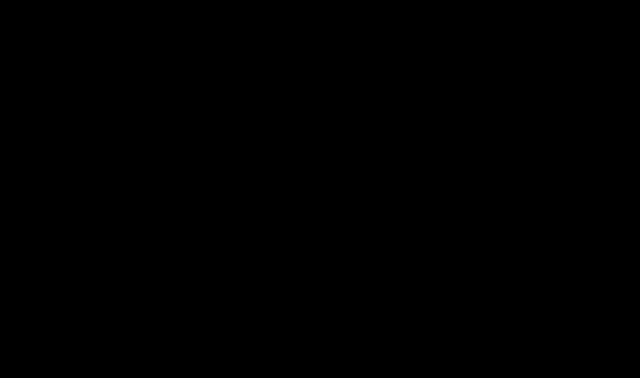
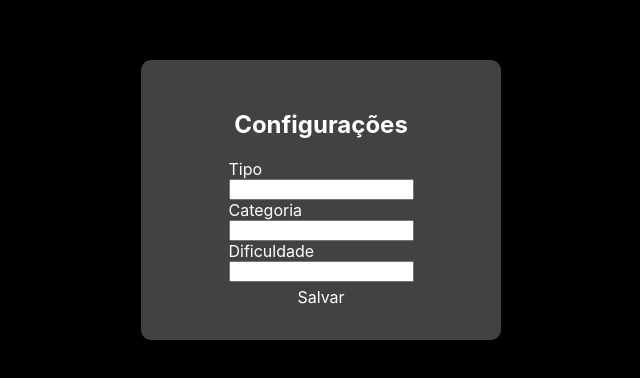
Before and after one commit to victorjunior95/sd-08-project-trivia-react-redux, a React (Create React App) app: page /settings in a window 1280 px wide. Shown: the part 140-518 px from the top of the page, without its empty margins (319-959 px from the left). Built offline with nearby package versions, Linux system fonts and the light colour scheme.

Commit message:
Requisito 3

```diff
--- a/src/App.css
+++ b/src/App.css
@@ -4,6 +4,13 @@
 
 body {
   background-color: black;
+  color: white;
+}
+
+a {
+  color: white;
+  margin-top: 5px;
+  text-decoration: none;
 }
 
 .login-container {
@@ -13,7 +20,7 @@ body {
   color: white;
   display: flex;
   flex-direction: column;
-  height: 170px;
+  height: 180px;
   margin: 200px auto;
   padding: 30px;
   width: 300px;
@@ -22,3 +29,38 @@ body {
 .login-button {
   width: 185px;
 }
+
+.settings-icon {
+  width: 30px;
+}
+
+label {
+  display: flex;
+  flex-direction: column;
+}
+
+.game-container {
+  align-items: center;
+  background-color: rgb(66, 66, 66);
+  border-radius: 10px;
+  color: white;
+  display: flex;
+  flex-direction: column;
+  height: 300px;
+  margin: 200px auto;
+  padding: 30px;
+  width: 60%;
+}
+
+.settings-container {
+  align-items: center;
+  background-color: rgb(66, 66, 66);
+  border-radius: 10px;
+  color: white;
+  display: flex;
+  flex-direction: column;
+  height: 220px;
+  margin: 200px auto;
+  padding: 30px;
+  width: 300px;
+}
--- a/src/App.js
+++ b/src/App.js
@@ -3,6 +3,7 @@ import { Switch, Route } from 'react-router-dom';
 import Login from './pages/Login';
 import Game from './pages/Game';
 import './App.css';
+import Settings from './pages/Settings';
 
 export default function App() {
   return (
@@ -10,6 +11,7 @@ export default function App() {
       <Switch>
         <Route path="/" exact component={ Login } />
         <Route path="/game" exact component={ Game } />
+        <Route path="/settings" component={ Settings } />
       </Switch>
     </div>
   );
--- a/src/pages/Game.js
+++ b/src/pages/Game.js
@@ -3,8 +3,8 @@ import React from 'react';
 class Game extends React.Component {
   render() {
     return (
-      <div>
-        Página do jogo
+      <div className="game-container">
+        <h2>Página do jogo</h2>
       </div>
     );
   }
--- a/src/pages/Login.js
+++ b/src/pages/Login.js
@@ -79,6 +79,13 @@ class Login extends React.Component {
             Jogar
           </button>
         </Link>
+        <Link to="/settings" data-testid="btn-settings">
+          <img
+            src="https://upload.wikimedia.org/wikipedia/commons/a/a1/Gear_icon.png"
+            alt="settings-icon"
+            className="settings-icon"
+          />
+        </Link>
       </div>
     );
   }
--- /dev/null
+++ b/src/pages/Settings.js
@@ -0,0 +1,29 @@
+import React from 'react';
+import { Link } from 'react-router-dom';
+
+class Settings extends React.Component {
+  render() {
+    return (
+      <div className="settings-container">
+        <h2 data-testid="settings-title">Configurações</h2>
+        <label htmlFor="1">
+          Tipo
+          <input type="text" id="1" />
+        </label>
+        <label htmlFor="2">
+          Categoria
+          <input type="text" id="2" />
+        </label>
+        <label htmlFor="3">
+          Dificuldade
+          <input type="text" id="3" />
+        </label>
+        <Link to="/">
+          Salvar
+        </Link>
+      </div>
+    );
+  }
+}
+
+export default Settings;
```
